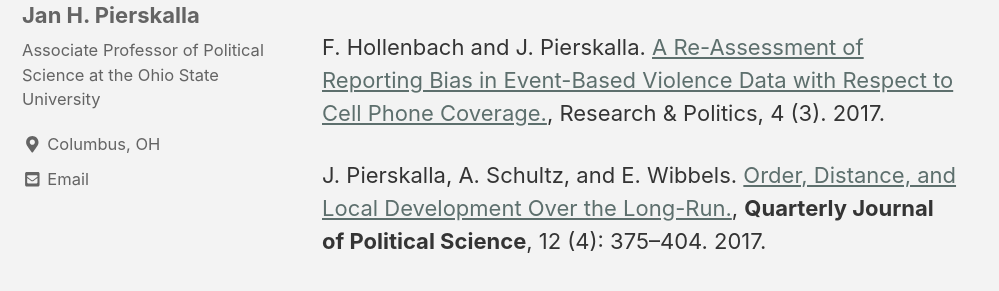
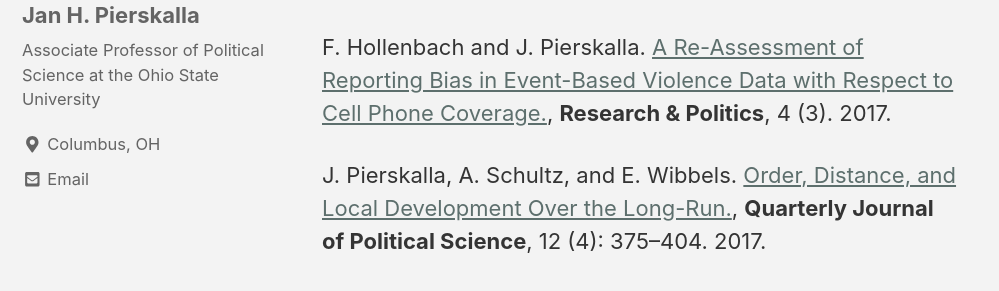
Before and after one commit to jpierskalla/jpierskalla.github.io, a Jekyll site: the page built from pages/publications.md, in a window 1280 px wide and 900 px high, scrolled down 1828 px. Shown: the part 160-451 px from the top of the window, without its empty margins (0-999 px from the left). Built offline with Jekyll 4.4.1, drawn with Linux system fonts in a browser that asks for light colours; nearby versions of some CDN libraries.

```diff
--- a/pages/publications.md
+++ b/pages/publications.md
@@ -33,7 +33,7 @@ J. Pierskalla, A. De Juan, and M. Montgomery. [The Territorial Expansion of the
 
 J. Pierskalla and A. Sacks. [Unpaved Road Ahead: The Consequences of Election Cycles for Capital Expenditures.](https://www.journals.uchicago.edu/doi/full/10.1086/694547), **Journal of Politics**, 80 (2): 510-524. 2018.
 
-F. Hollenbach and J. Pierskalla. [A Re-Assessment of Reporting Bias in Event-Based Violence Data with Respect to Cell Phone Coverage.](http://journals.sagepub.com/doi/full/10.1177/2053168017730687), Research & Politics, 4 (3). 2017.
+F. Hollenbach and J. Pierskalla. [A Re-Assessment of Reporting Bias in Event-Based Violence Data with Respect to Cell Phone Coverage.](http://journals.sagepub.com/doi/full/10.1177/2053168017730687), **Research & Politics**, 4 (3). 2017.
 
 J. Pierskalla, A. Schultz, and E. Wibbels. [Order, Distance, and Local Development Over the Long-Run.](http://www.nowpublishers.com/article/Details/QJPS-16020), **Quarterly Journal of Political Science**, 12 (4): 375--404. 2017.
 
```
